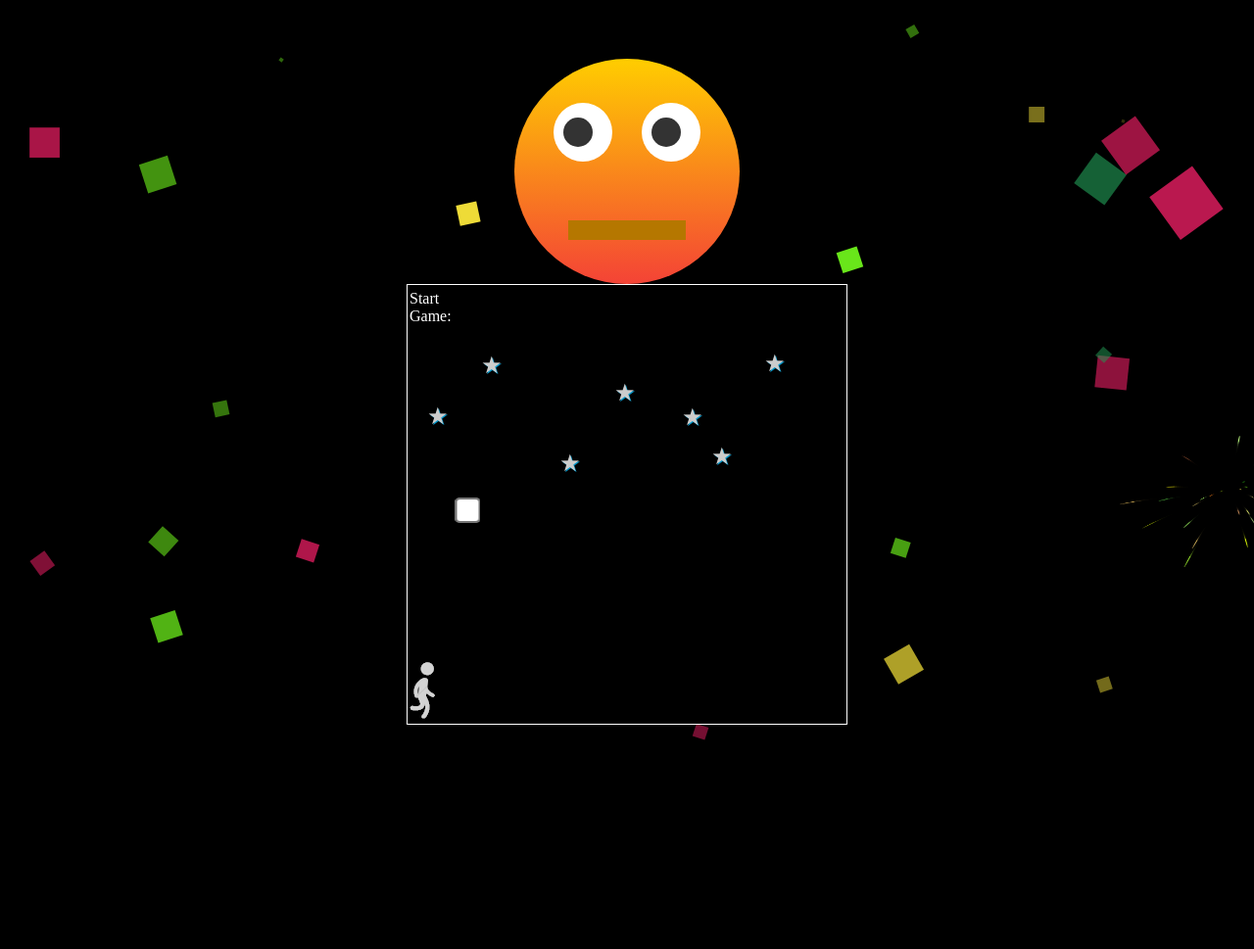
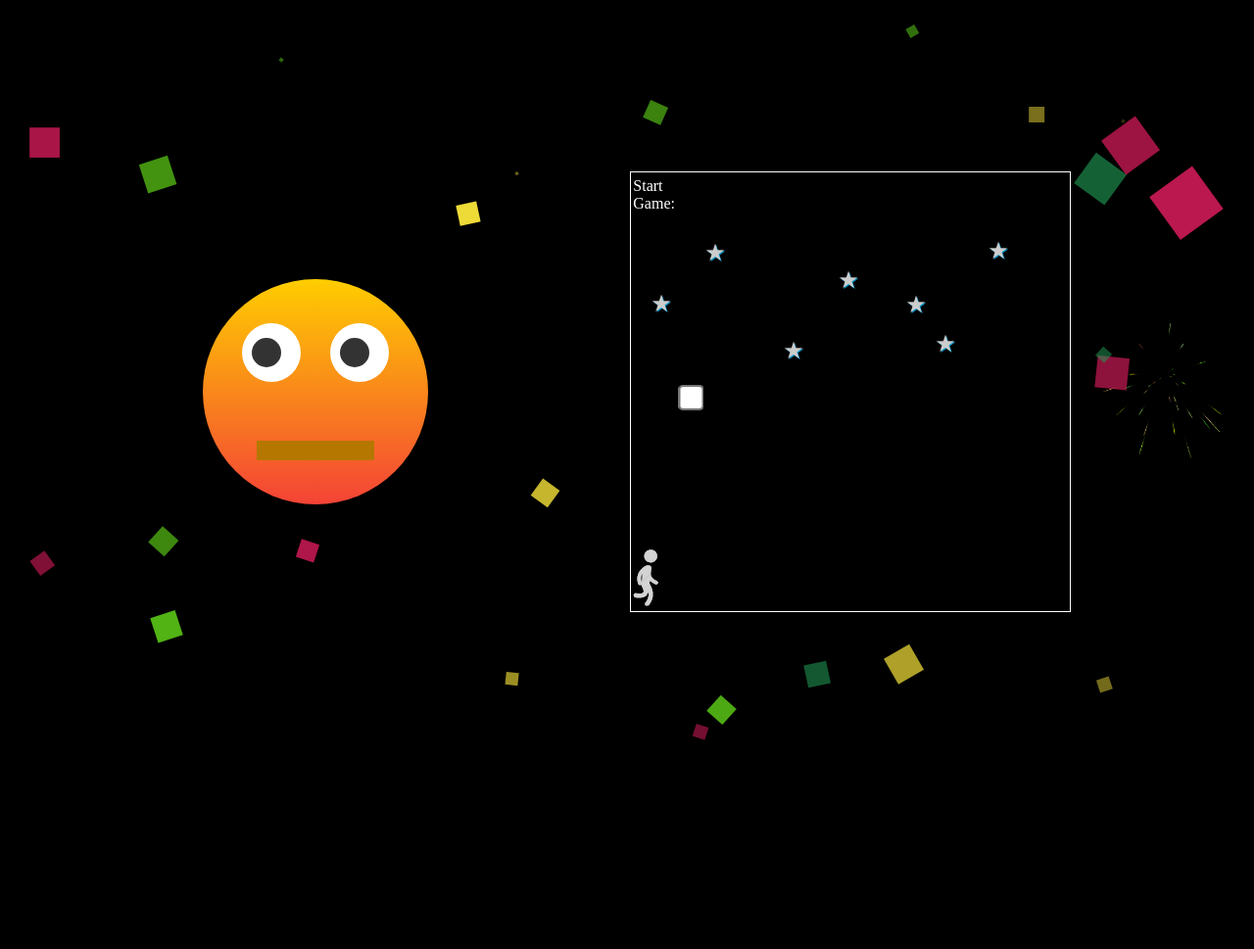
Before and after one commit to InCarNaTeDuDe/dec03, a PHP site: page / in a window 1280 px wide; the page is wider, and only the part inside the window is pictured. Shown: that part at 98% size. After the commit the page ends 756 px from the top of that part, so only its background shows below. Run offline with PHP 8.4, Linux system fonts and the light colour scheme.

Commit message:
Preload imgs

```diff
--- a/css/app.css
+++ b/css/app.css
@@ -336,3 +336,9 @@ span {
     width: 100%;
   }
 }
+.space-evenly {
+  display: flex;
+  width: 100%;
+  align-items: center;
+  justify-content: space-evenly;
+}
--- a/home.html
+++ b/home.html
@@ -11,6 +11,12 @@
   <meta property="og:description"
     content="&#127775; Small Glimpse &#128161; to make Bhavya K birthday Special! &#128230; " />
   <meta property="og:image" content="https://raw.githubusercontent.com/InCarNaTeDuDe/dec03/master/images/wish.png" />
+
+  <link rel="prefetch" href="https://dec3.herokuapp.com/images/2.png" />
+  <link rel="prefetch" href="https://dec3.herokuapp.com/images/3.png" />
+  <link rel="prefetch" href="https://dec3.herokuapp.com/images/4.png" />
+  <link rel="prefetch" href="https://dec3.herokuapp.com/images/5.png" />
+
   <link rel="stylesheet" href="css/app.css">
 </head>
 
@@ -21,6 +27,7 @@
   <h2 class="bday__text">
     Thank you..!!
   </h2>
+  <div class="space-evenly">
     <div class="face">
       <div class="eyes">
         <div class="eye"></div>
@@ -46,6 +53,7 @@
       </div>
 
       <canvas id="canvas">Canvas is not supported in your browser.</canvas>
+    </div>
   </div>
   <script src="https://code.jquery.com/jquery-3.4.1.min.js"
     integrity="sha256-CSXorXvZcTkaix6Yvo6HppcZGetbYMGWSFlBw8HfCJo=" crossorigin="anonymous"></script>
```
Lines whose indentation alone changed are shown as unchanged.
